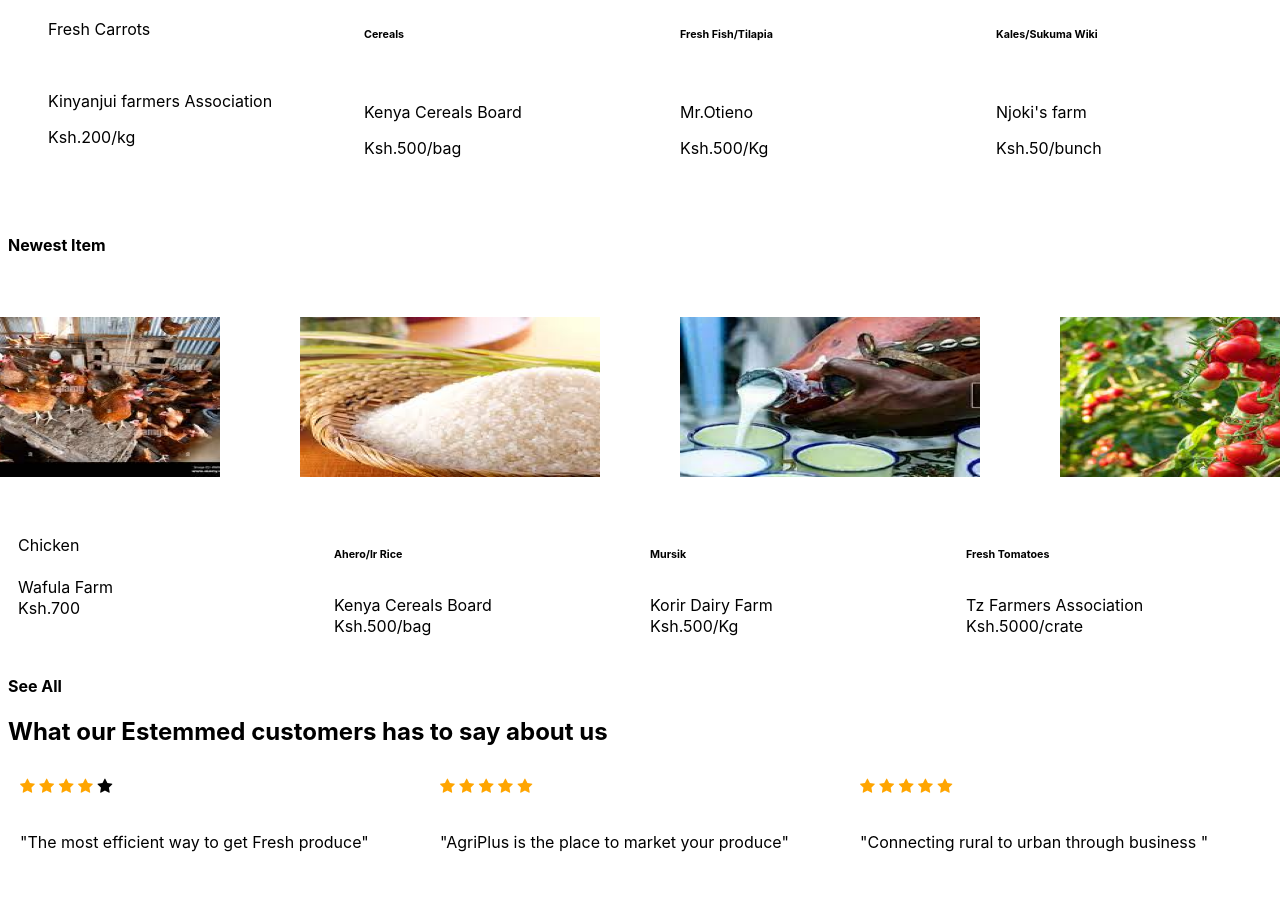
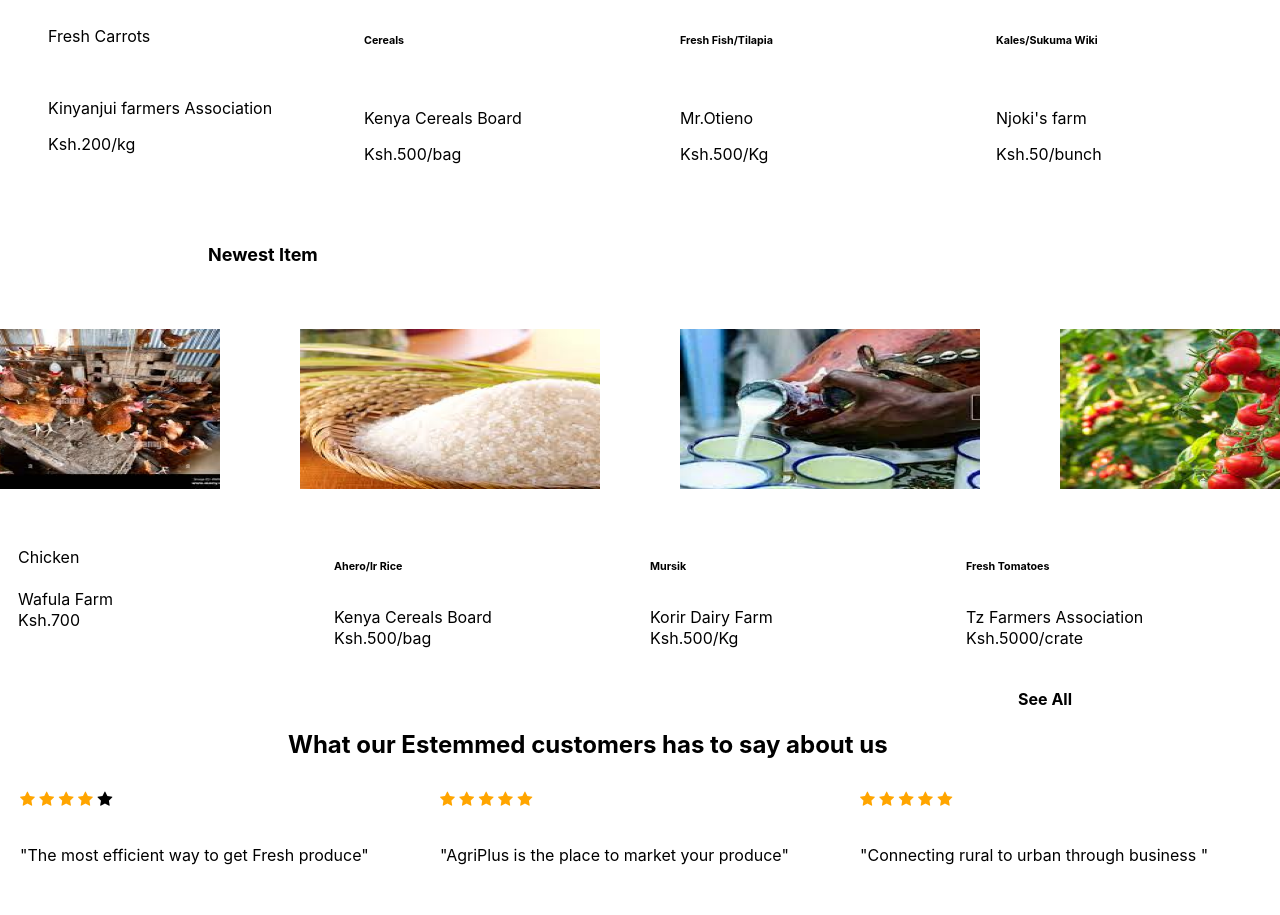
Before and after one commit to mbuguamary/AgriPlus_Website, a plain HTML site: page index.html in a window 1280 px wide. Shown: the part 1267-2182 px from the top of the page. Drawn offline with Linux system fonts and the light colour scheme.

Commit message:
this commit is for adding location style

```diff
--- a/assets/css/style.css
+++ b/assets/css/style.css
@@ -114,6 +114,11 @@ font-family: Poppins, Inter ;
 }
 .location p,h3{
   text-align: center;
+
+}
+.location1 h2{
+  text-align: left;
+  margin-left: 280px;
 }
 .flexcointainer3 img{
   width: 300px;
@@ -233,3 +238,14 @@ font-family: Poppins, Inter ;
 .checked {
   color: orange;
 }
+.new{
+  text-align: left;
+  margin-left: 200px;
+  color: black;
+  font-size: large;
+
+}
+.see{
+  text-align: Right;
+  margin-right: 200px;
+  }
```
